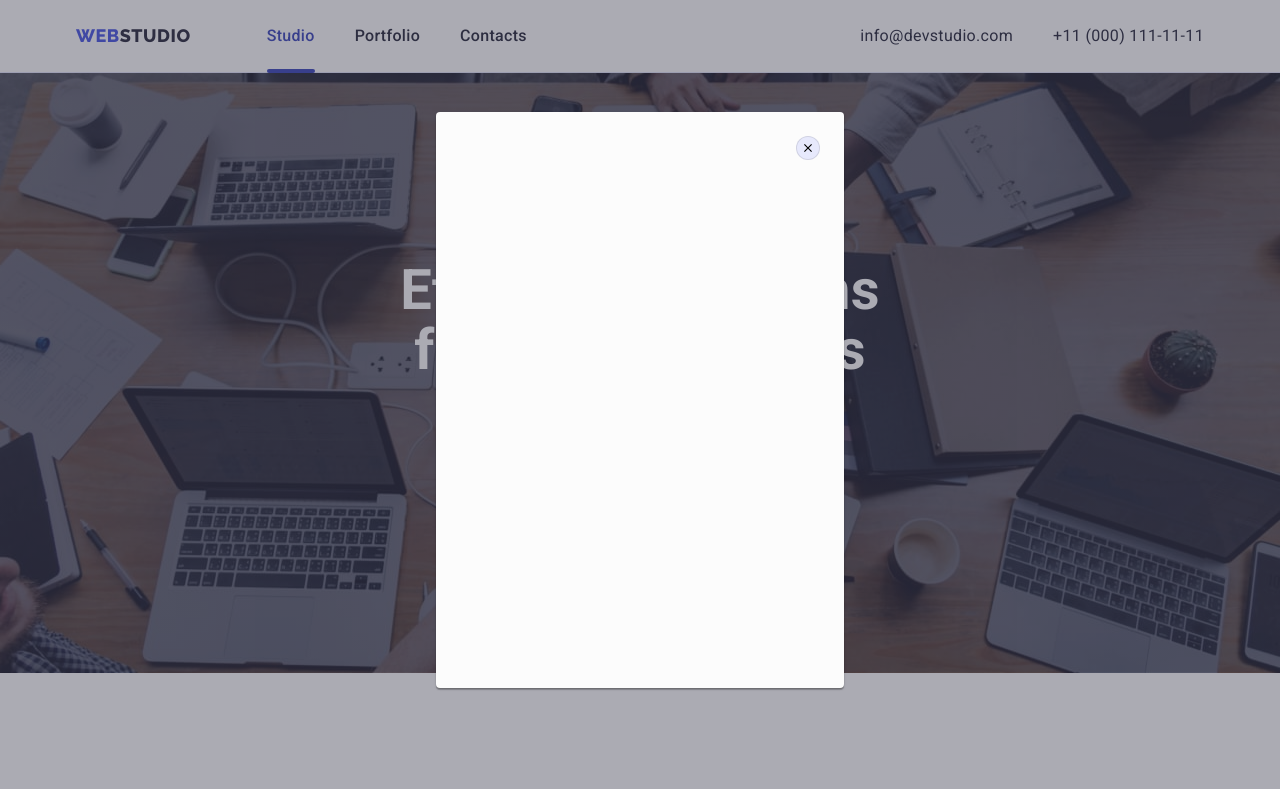
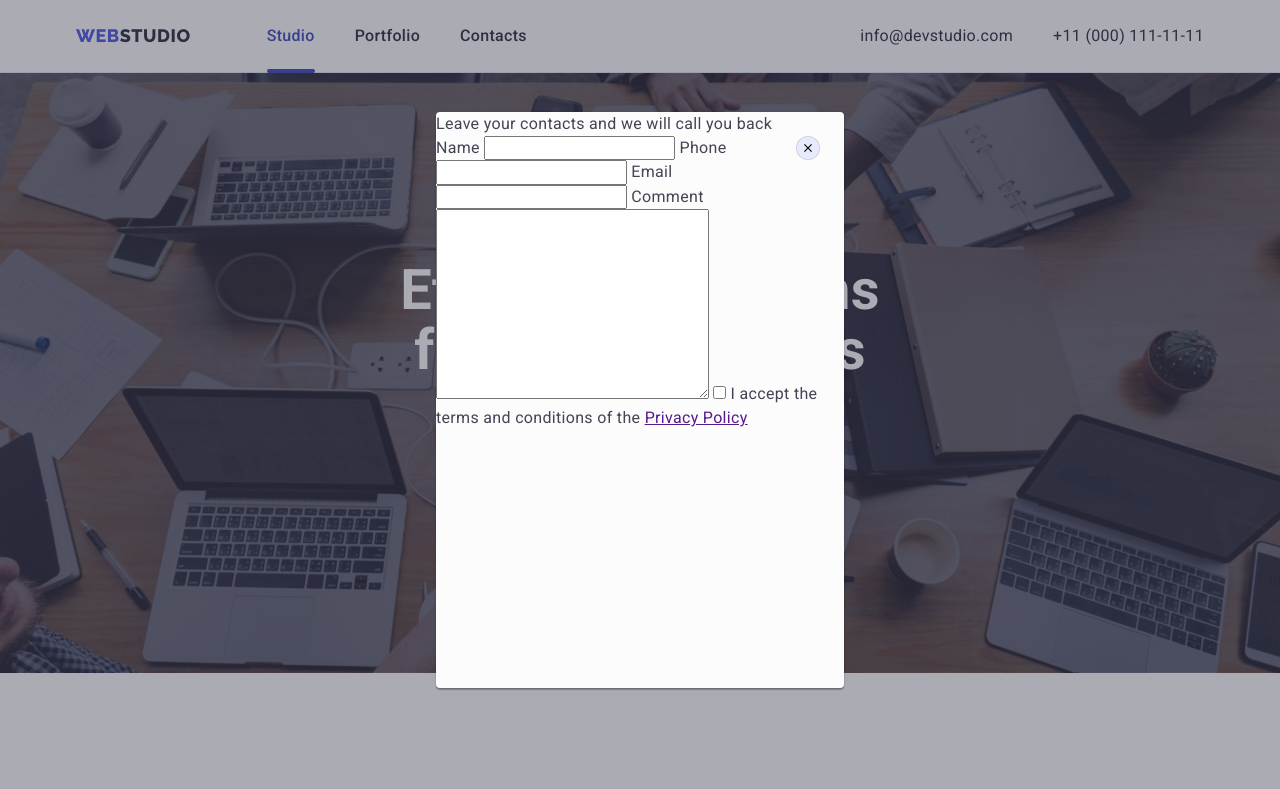
Before and after one commit to Max-IT-ZT/goit-markup-hw-06, a plain HTML site: page index.html in a window 1280 px wide. Both pictures are taken after a click on the button "Order Service". Shown: the top 789 px of the page. Drawn offline with nearby package versions, Linux system fonts and the light colour scheme.

Commit message:
first-work-input

```diff
--- a/index.html
+++ b/index.html
@@ -342,7 +342,7 @@
           </ul>
         </div>
       </section>
-      <!-- ==========Customers============ -->
+      <!--! ==========Customers============ -->
       <section class="customers section">
         <div class="customers-container container">
           <h2 class="customers-title">Customers</h2>
@@ -448,6 +448,30 @@
             <use href="./images/icons.svg#icon-close-btn"></use>
           </svg>
         </button>
+        <p>Leave your contacts and we will call you back</p>
+        <form class="modal-form">
+          <label for="" class="madal-label">
+            Name
+            <input type="text" class="modal-input"
+          /></label>
+          <label for="" class="madal-label">
+            Phone
+            <input type="tel" class="modal-input"
+          /></label>
+          <label for="" class="madal-label">
+            Email
+            <input type="mail" class="modal-input"
+          /></label>
+          <label for="" class="madal-label">
+            Comment
+            <textarea name="" id="" cols="30" rows="10"></textarea>
+          </label>
+          <label for="" class="madal-label">
+            <input type="checkbox" />
+            <span>I accept the terms and conditions of the</span>
+            <a href="">Privacy Policy</a>
+          </label>
+        </form>
       </div>
     </div>
 
```
